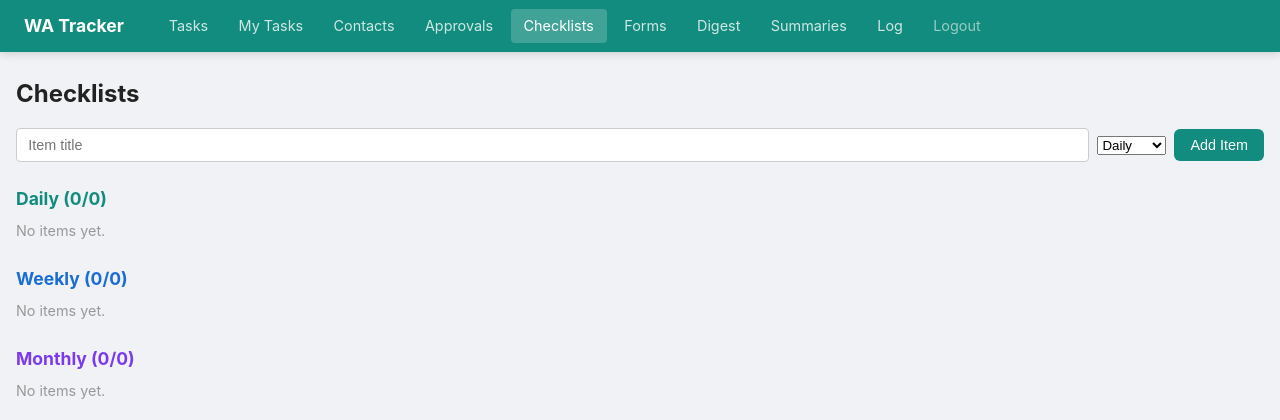
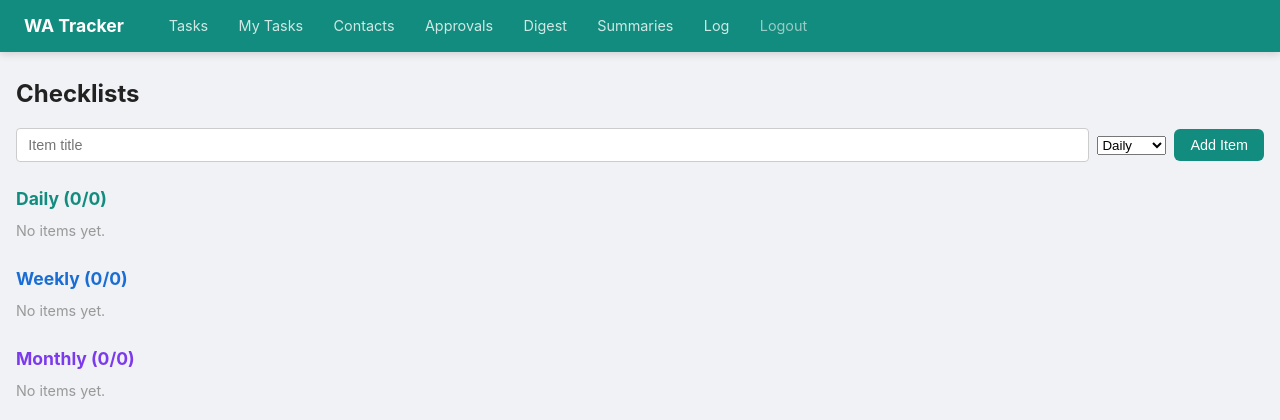
Before and after one commit to anant-wq/whatsapp-tracker, a Flask app: page /checklists in a window 1280 px wide. Shown: the top 420 px of the page. Run offline with Flask 3, Linux system fonts and the light colour scheme; the visitor is signed in with stand-in values (Sample User, id 1); data that the repository does not hold is empty; parts of the project's set-up code (start-up, migrations or seed data) failed here and were passed over.

Commit message:
Remove Checklists and Forms from nav (unused, reduce clutter)
Routes are kept — only the nav links are removed.

Co-Authored-By: Claude Opus 4.6 (1M context) <noreply@anthropic.com>

```diff
--- a/templates/base.html
+++ b/templates/base.html
@@ -14,8 +14,6 @@
             <a href="{{ url_for('my_tasks_page') }}" class="{% if request.endpoint == 'my_tasks_page' %}active{% endif %}">My Tasks</a>
             <a href="{{ url_for('contacts_page') }}" class="{% if request.endpoint == 'contacts_page' %}active{% endif %}">Contacts</a>
             <a href="{{ url_for('approvals_page') }}" class="{% if request.endpoint == 'approvals_page' %}active{% endif %}">Approvals</a>
-            <a href="{{ url_for('checklists_page') }}" class="{% if request.endpoint == 'checklists_page' %}active{% endif %}">Checklists</a>
-            <a href="{{ url_for('forms_page') }}" class="{% if request.endpoint in ('forms_page', 'form_responses') %}active{% endif %}">Forms</a>
             <a href="{{ url_for('digest_page') }}" class="{% if request.endpoint == 'digest_page' %}active{% endif %}">Digest</a>
             <a href="{{ url_for('summaries_page') }}" class="{% if request.endpoint == 'summaries_page' %}active{% endif %}">Summaries</a>
             <a href="{{ url_for('log_page') }}" class="{% if request.endpoint == 'log_page' %}active{% endif %}">Log</a>
```
